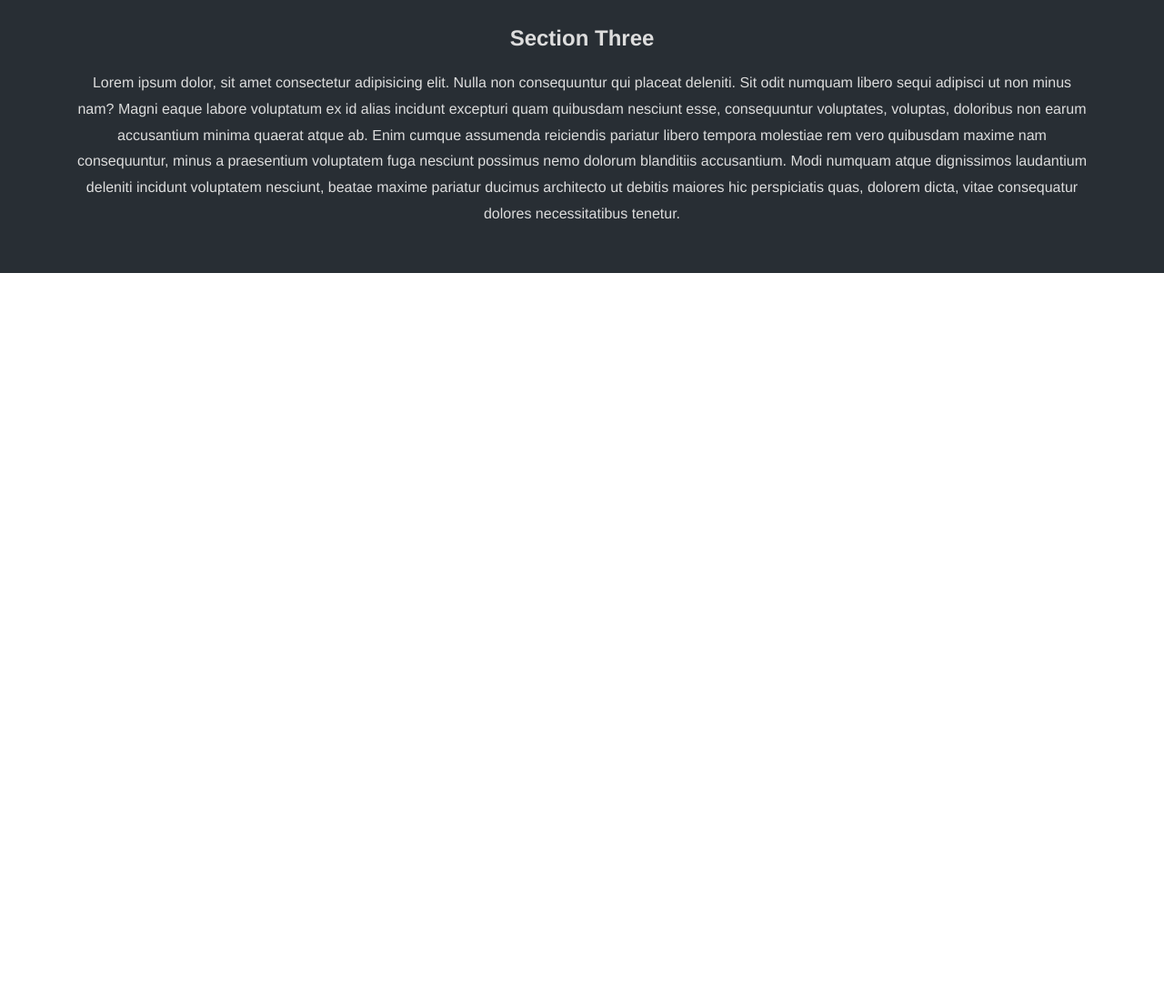
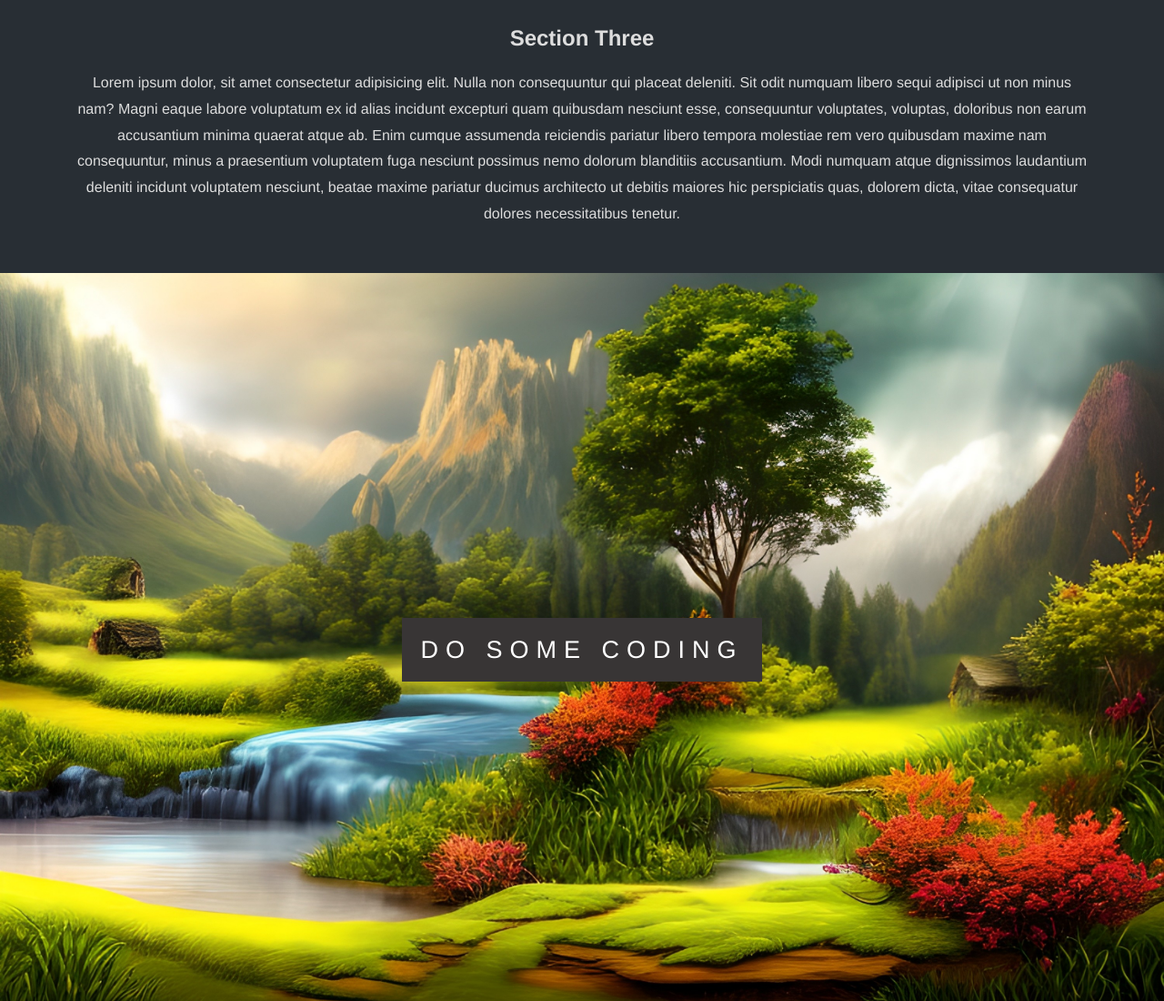
Before and after one commit to nehakumaribytes/Parallax-Website, a plain HTML site: page index.html in a window 1280 px wide. Shown: the part 2325-3425 px from the top of the page at 91% size. Before the commit the page ends 2625 px from the top, so only its background shows below. Drawn offline with Linux system fonts and the light colour scheme.

Commit message:
add section file

```diff
--- a/index.html
+++ b/index.html
@@ -73,5 +73,10 @@
         dolores necessitatibus tenetur.
       </p>
     </section>
+    <section class="pimg1">
+      <div class="ptext">
+        <span class="textbg"> Do Some Coding</span>
+      </div>
+    </section>
   </body>
 </html>
```
